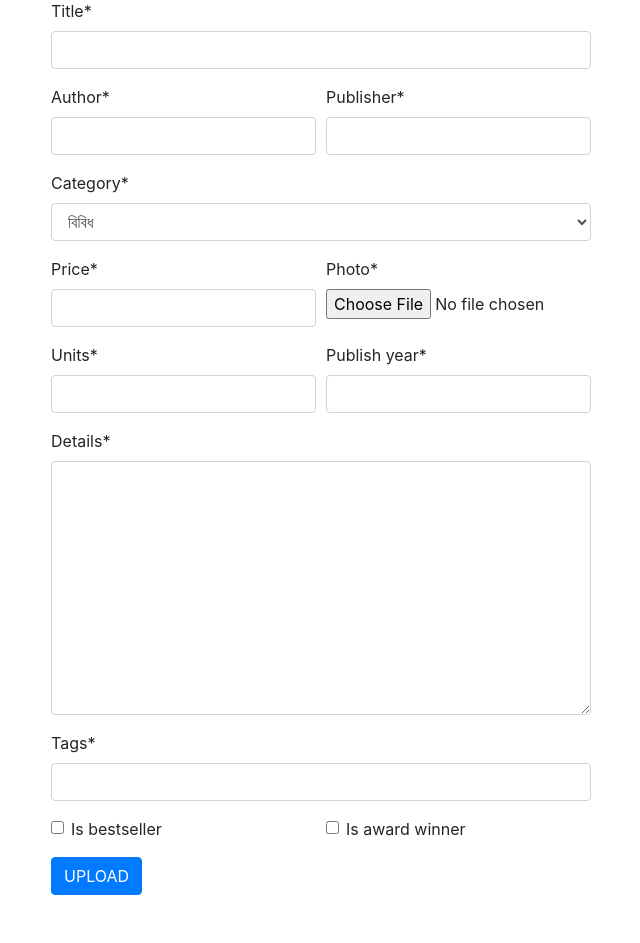
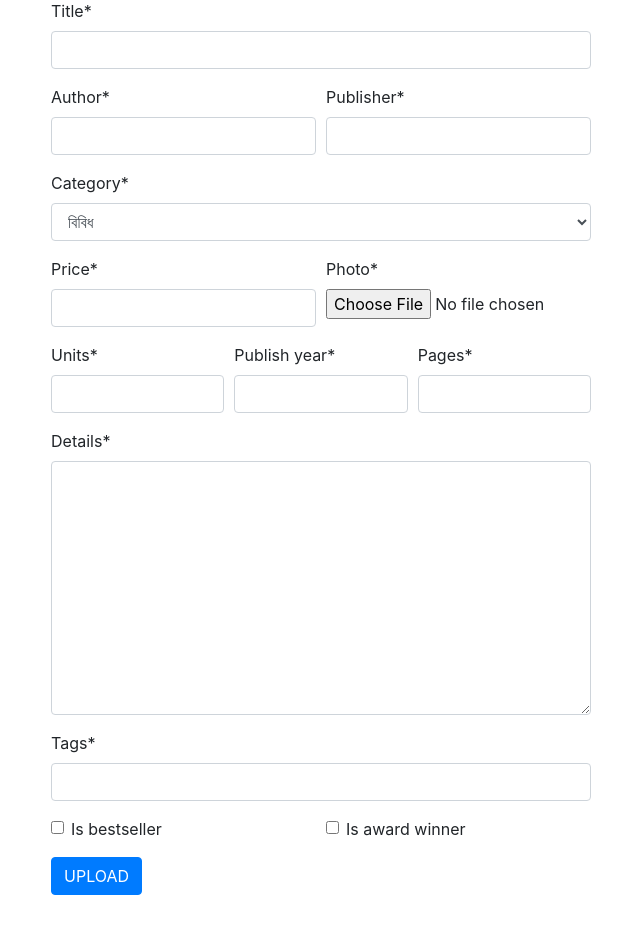
Before and after one commit to iamtouha/alorferiwala, a Django app: page /products/add/ in a window 1280 px wide. Shown: the part 83-1026 px from the top of the page, without its empty margins (319-959 px from the left). Run offline with Django 3.2, Linux system fonts and the light colour scheme; the visitor is signed in with stand-in values (Sample User, id 1); parts of the project's set-up code (start-up, migrations or seed data) failed here and were passed over; some libraries are stand-ins or nearby versions.

Commit message:
essentials done

```diff
--- a/pages/views.py
+++ b/pages/views.py
@@ -5,7 +5,7 @@ from products.categories import categories
 def index(request):
     products = []
     for category in categories:
-        items = Product.objects.order_by('-updated_at').filter(status = 'OS', category=category[0])[:6]
+        items = Product.objects.order_by('-updated_at').filter(status = 'OS', category=category[0]).all().exclude(current_owner = request.user)[:6]
         i = 0
         members = []
         for item in items:
--- a/products/forms.py
+++ b/products/forms.py
@@ -8,6 +8,7 @@ class ProductInputForm(forms.Form):
     price = forms.IntegerField()
     photo = forms.ImageField()
     units = forms.IntegerField()
+    pages = forms.IntegerField()
     publish_year = forms.CharField(max_length=4)
     details = forms.CharField(widget = forms.Textarea)
     tags = forms.CharField()
--- a/products/models.py
+++ b/products/models.py
@@ -12,6 +12,7 @@ class Product(models.Model):
     current_price = models.IntegerField(default=0)
     photo = models.ImageField(upload_to='photos/%Y/%m/%d', max_length=255)
     batch_unit = models.IntegerField(default=0)
+    pages = models.IntegerField()
     publish_year = models.CharField(max_length=8)
     details = models.TextField(max_length=1024)
     tags = models.CharField(max_length=255)
--- a/products/views.py
+++ b/products/views.py
@@ -2,7 +2,6 @@ from django.shortcuts import get_object_or_404, render, redirect
 from .models import Product
 from django.contrib import messages
 from .forms import ProductInputForm
-from django.core.mail import send_mail
 from .categories import categories
 
 
@@ -53,6 +52,7 @@ def add_product(request):
                     )
                     product.save()
                 return redirect('add_product')
+                messages.success(request, 'product added successfully!')
             else:
                 return redirect('add_product')
         else:
--- a/templates/products/add.html
+++ b/templates/products/add.html
@@ -19,6 +19,7 @@
 </head>
 
 <body>
+    {% include "partials/_alerts.html" %}
     <div class="container">
         <div class="row">
             <h3 class="mx-auto my-4">ADD Product</h3>
@@ -46,11 +47,14 @@
                         </div>
                     </div>
                     <div class="form-row">
-                        <div class="form-group col-md-6 mb-0">
+                        <div class="form-group col-md-4 mb-0">
                             {{ form.units|as_crispy_field }}
                         </div>
-                        <div class="form-group col-md-6 mb-0">
+                        <div class="form-group col-md-4 mb-0">
                             {{ form.publish_year|as_crispy_field }}
+                        </div>
+                        <div class="form-group col-md-4 mb-0">
+                            {{ form.pages|as_crispy_field }}
                         </div>
                     </div>
                     {{ form.details|as_crispy_field }}
```
Also changed, not shown: templates/products/product.html (+8 -0 lines).
